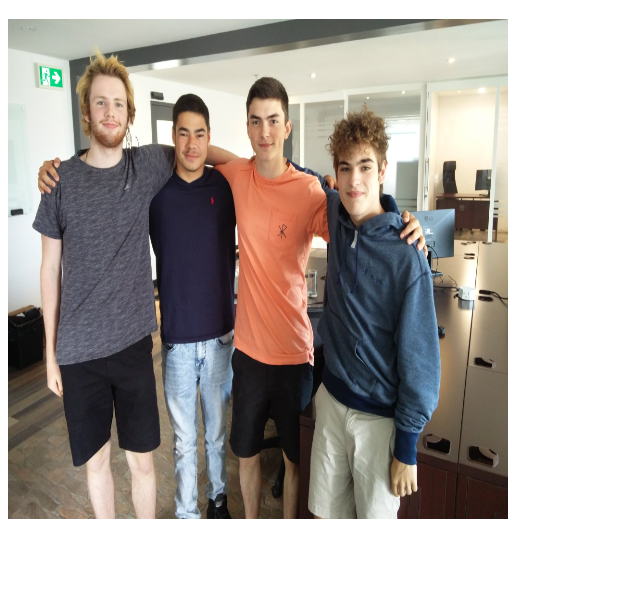
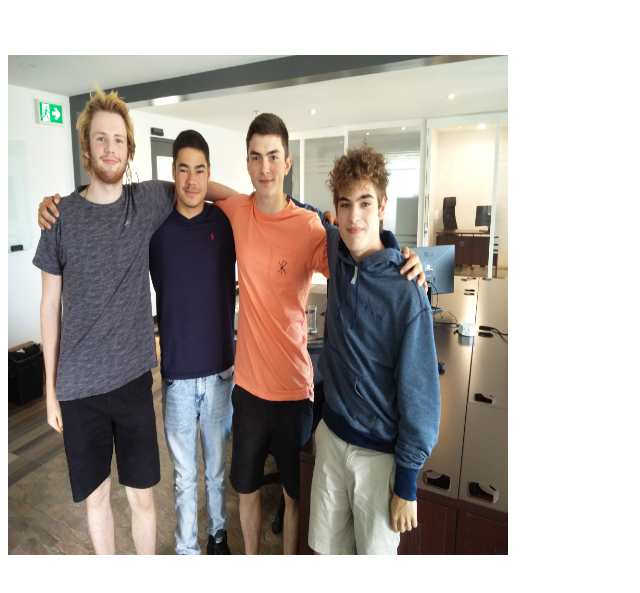
Before and after one commit to ZadeThakur/Test, a plain HTML site: page index.html in a window 1280 px wide. Shown: the part 61-654 px from the top of the page, without its empty margins (0-640 px from the left). Drawn offline with Linux system fonts and the light colour scheme.

Commit message:
Update index.html

```diff
--- a/index.html
+++ b/index.html
@@ -9,6 +9,8 @@
 <body>
     <H1>The Four horsemen of Apocalype
     </H1>
-    <img src="image.jpg" alt="" height="500x" width="500px">
+    <br/>
+    <br/>
+    <img src="Image.jpg" alt="" height="500x" width="500px">
 </body>
 </html>
```
